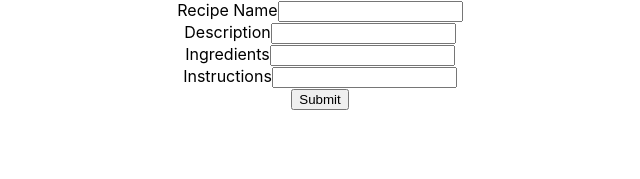
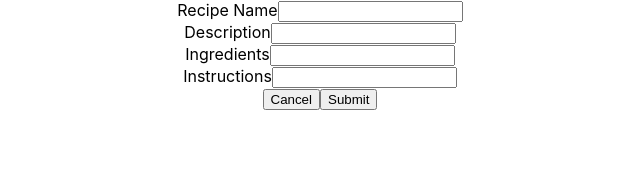
Before and after one commit to wildcard329/recipes_practice_app_frontend, a React (Create React App) app: page /recipes/add in a window 1280 px wide. Shown: the top 179 px of the page, without its empty margins (320-960 px from the left). Built offline with nearby package versions, Linux system fonts and the light colour scheme.

Commit message:
fixed routes

```diff
--- /dev/null
+++ b/src/view/components/buttons/BrowseRecipes.jsx
@@ -0,0 +1,18 @@
+import React from 'react';
+import { useHistory } from 'react-router-dom';
+
+function BrowseRecipes() {
+    const history = useHistory();
+    const browseRecipes = e => {
+        e.preventDefault();
+        history.push('/recipes/all');
+    }
+
+    return(
+        <div>
+            <button onClick={browseRecipes}>Browse</button>
+        </div>
+    )
+}
+
+export default BrowseRecipes;
--- a/src/view/components/forms/AddRecipeForm.jsx
+++ b/src/view/components/forms/AddRecipeForm.jsx
@@ -1,6 +1,7 @@
 import React, { useState } from 'react';
 import { useHistory } from 'react-router-dom';
 import RecipeController from '../../../controller/RecipeController';
+import BrowseRecipes from '../buttons/BrowseRecipes';
 
 function AddRecipeForm() {
     const [recipe, setRecipe] = useState({
@@ -14,6 +15,11 @@ function AddRecipeForm() {
     const enterRecipe = e => {
         setRecipe({...recipe, [e.target.name]: e.target.value});
     };
+
+    const cancel = e => {
+        e.preventDefault();
+        history.push('/recipes/all');
+    }
 
     const submitRecipe = e => {
         e.preventDefault();
@@ -41,6 +47,7 @@ function AddRecipeForm() {
                     <input id='instructions' type='text' name='instructions' onChange={enterRecipe} />
                 </div>
                 <div>
+                    <button onClick={cancel}>Cancel</button>
                     <button onSubmit={submitRecipe}>Submit</button>
                 </div>
             </form>
--- a/src/view/components/forms/UpdateRecipeForm.jsx
+++ b/src/view/components/forms/UpdateRecipeForm.jsx
@@ -17,11 +17,16 @@ function UpdateRecipeForm() {
 
     const updateRecipe = e => {
         setUpdatedRecipe({...recipe, [e.target.name]: e.target.value});
-        RecipeController.updateRecipeRecord(updatedRecipe)
+    };
+
+    const cancel = e => {
+        e.preventDefault();
+        history.push('/recipes/recipe');
     };
 
     const submitRecipe = e => {
         e.preventDefault();
+        console.log(updatedRecipe)
         RecipeController.updateRecipeData(updatedRecipe);
         history.push('/recipes/all');
     };
@@ -46,6 +51,7 @@ function UpdateRecipeForm() {
                     <input id='instructions' type='text' name='instructions' placeholder={recipe.instructions} onChange={updateRecipe} />
                 </div>
                 <div>
+                    <button onClick={cancel}>Cancel</button>
                     <button onSubmit={submitRecipe}>Submit</button>
                 </div>
             </form>
--- a/src/view/recipe/Recipe.jsx
+++ b/src/view/recipe/Recipe.jsx
@@ -4,6 +4,7 @@ import { useSelector } from 'react-redux';
 import { selectRecipeData } from '../../model/state/selector.js';
 import DeleteButton from '../components/buttons/DeleteButton.jsx';
 import UpdateButton from '../components/buttons/UpdateButton.jsx';
+import BrowseRecipes from '../components/buttons/BrowseRecipes.jsx';
 
 
 function Recipe() {
@@ -15,6 +16,7 @@ function Recipe() {
             <p>{recipe.description}</p>
             <p>{recipe.ingredients}</p>
             <p>{recipe.instructions}</p>
+            <BrowseRecipes />
             <UpdateButton id={recipe.id} />
             <DeleteButton id={recipe.id} />
         </div>
```
Also changed, not shown: 1 other file (tests, documents, lock files or other folders).
